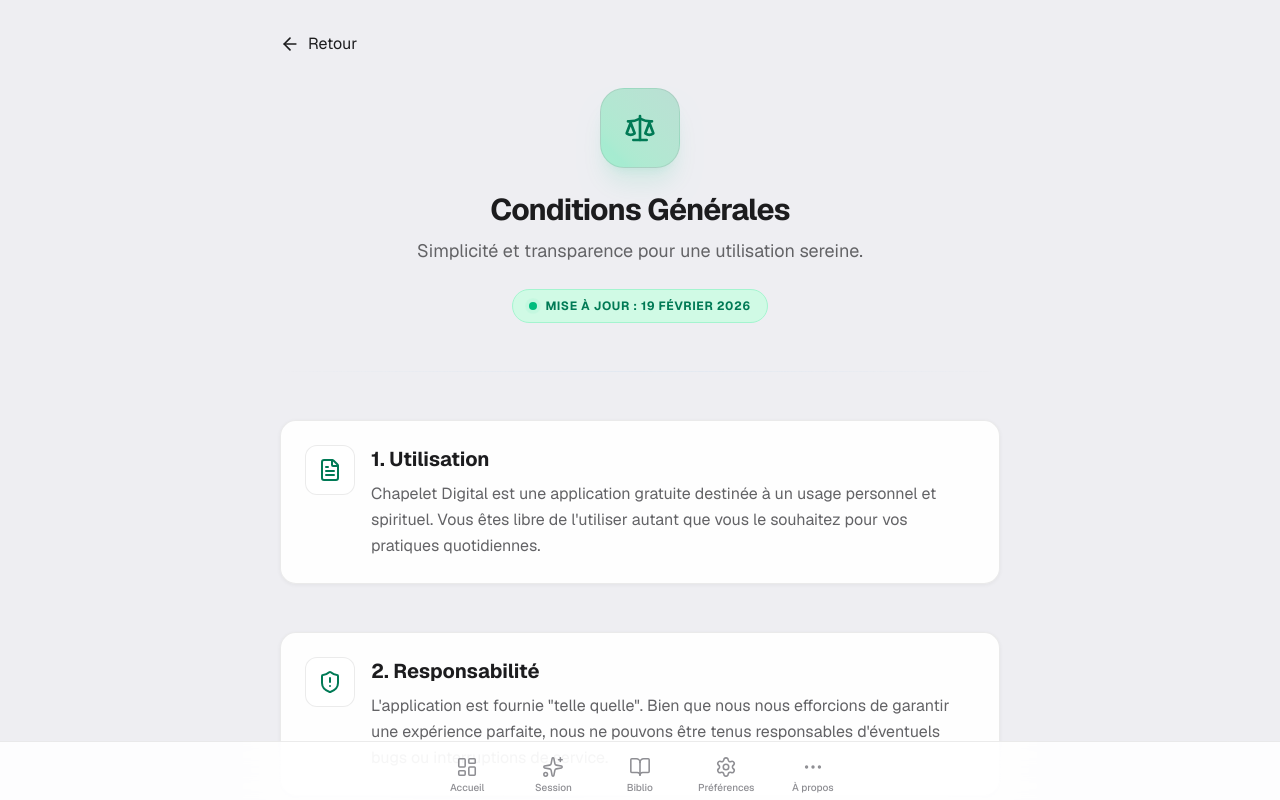
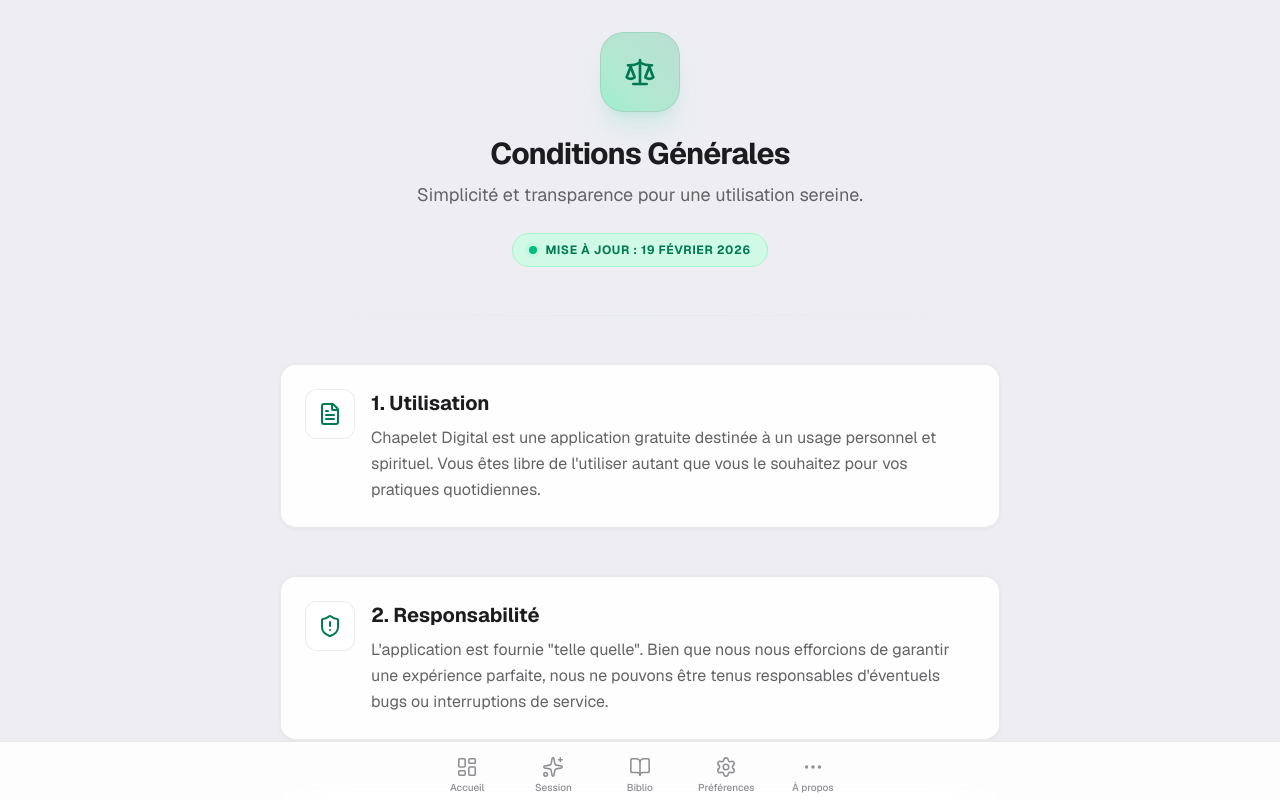
Before and after one commit to csall/chapelet-digital, a Next.js app: page /terms in a window 1280 px wide. Built offline with nearby package versions, Linux system fonts and the light colour scheme.

Commit message:
Remove "Back to About" links and `ArrowLeft` icon imports from support and legal content pages.

```diff
--- a/app/support-en/page.tsx
+++ b/app/support-en/page.tsx
@@ -1,7 +1,7 @@
 "use client";
 
 import Link from "next/link";
-import { ArrowLeft, HelpCircle, Mail, Smartphone, Volume2, Sparkles, BookOpen, Palette, Send } from "lucide-react";
+import { HelpCircle, Mail, Smartphone, Volume2, Sparkles, BookOpen, Palette, Send } from "lucide-react";
 import { en } from "@/lib/translations/en";
 
 const t = en;
@@ -17,10 +17,7 @@
 
             <div className="flex-1 overflow-y-auto no-scrollbar touch-pan-y">
                 <main className="relative max-w-3xl mx-auto px-6 pt-[calc(env(safe-area-inset-top)+2rem)] pb-32 space-y-8">
-                    <Link href="/about" className="inline-flex items-center gap-2 text-slate-500 hover:text-slate-900 dark:text-slate-400 dark:hover:text-white transition-colors mb-8" aria-label="Back to settings">
-                        <ArrowLeft size={20} />
-                        <span>{t.common.back}</span>
-                    </Link>
+
 
                     {/* Intro */}
                     <div className="space-y-6 text-center">
--- a/app/support/page.tsx
+++ b/app/support/page.tsx
@@ -1,7 +1,7 @@
 "use client";
 
 import Link from "next/link";
-import { ArrowLeft, HelpCircle, Mail, Smartphone, Volume2, Sparkles, BookOpen, Palette, Send } from "lucide-react";
+import { HelpCircle, Mail, Smartphone, Volume2, Sparkles, BookOpen, Palette, Send } from "lucide-react";
 import { useTranslation } from "@/lib/hooks/useTranslation";
 
 export default function SupportPage() {
@@ -17,10 +17,7 @@
             {/* Content */}
             <div className="flex-1 overflow-y-auto no-scrollbar touch-pan-y">
                 <main className="relative max-w-3xl mx-auto px-6 pt-[calc(env(safe-area-inset-top)+2rem)] pb-32 space-y-8">
-                    <Link href="/about" className="inline-flex items-center gap-2 text-slate-500 hover:text-slate-900 dark:text-slate-400 dark:hover:text-white transition-colors mb-8">
-                        <ArrowLeft size={20} />
-                        <span>{t.common.back}</span>
-                    </Link>
+
 
                     {/* Intro Section */}
                     <div className="space-y-6 text-center">
--- a/components/legal/PrivacyContent.tsx
+++ b/components/legal/PrivacyContent.tsx
@@ -1,7 +1,7 @@
 "use client";
 
 import Link from "next/link";
-import { ArrowLeft, Shield, Lock, EyeOff, FileText, Server, CheckCircle2, MoreHorizontal } from "lucide-react";
+import { Shield, Lock, EyeOff, FileText, Server, CheckCircle2, MoreHorizontal } from "lucide-react";
 import { useTranslation } from "@/lib/hooks/useTranslation";
 import { en } from "@/lib/translations/en";
 import { fr } from "@/lib/translations/fr";
@@ -33,10 +33,7 @@
             {/* Content */}
             <div className="flex-1 overflow-y-auto no-scrollbar touch-pan-y">
                 <main className="relative max-w-3xl mx-auto px-6 pt-[calc(env(safe-area-inset-top)+2rem)] pb-32 space-y-12">
-                    <Link href="/about" className="inline-flex items-center gap-2 text-slate-500 hover:text-slate-900 dark:text-slate-400 dark:hover:text-white transition-colors mb-8">
-                        <ArrowLeft size={20} />
-                        <span>{t.common.back}</span>
-                    </Link>
+
 
                     {/* Intro Section */}
                     <div className="space-y-6 text-center">
--- a/components/legal/TermsContent.tsx
+++ b/components/legal/TermsContent.tsx
@@ -1,7 +1,7 @@
 "use client";
 
 import Link from "next/link";
-import { ArrowLeft, Scale, ShieldAlert, BookOpen, Mail, FileText } from "lucide-react";
+import { Scale, ShieldAlert, BookOpen, Mail, FileText } from "lucide-react";
 import { useTranslation } from "@/lib/hooks/useTranslation";
 import { en } from "@/lib/translations/en";
 import { fr } from "@/lib/translations/fr";
@@ -23,10 +23,7 @@
             {/* Content */}
             <div className="flex-1 overflow-y-auto no-scrollbar touch-pan-y">
                 <main className="relative max-w-3xl mx-auto px-6 pt-[calc(env(safe-area-inset-top)+2rem)] pb-32 space-y-12">
-                    <Link href="/about" className="inline-flex items-center gap-2 text-slate-500 hover:text-slate-900 dark:text-slate-400 dark:hover:text-white transition-colors mb-8">
-                        <ArrowLeft size={20} />
-                        <span>{t.common.back}</span>
-                    </Link>
+
 
                     {/* Intro Section */}
                     <div className="space-y-6 text-center">
```
